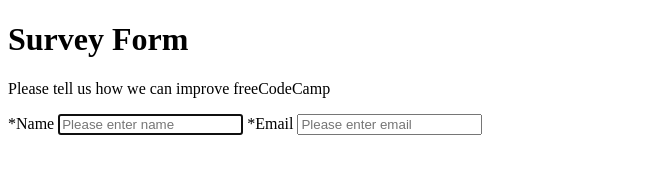
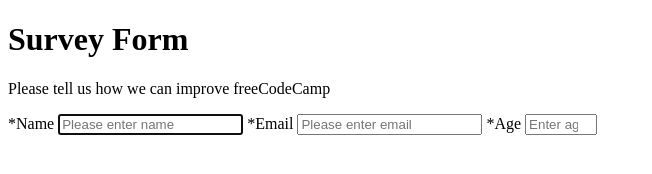
Before and after one commit to Pethaf/FCCSurveyPage, a plain HTML site: page index.html in a window 1280 px wide. Shown: the whole page, without its empty margins (0-652 px from the left). Drawn offline with Linux system fonts and the light colour scheme.

Commit message:
Pass third set of unit tests

```diff
--- a/index.html
+++ b/index.html
@@ -28,6 +28,13 @@
         required
         placeholder="Please enter email"
         >
+    <label for="number">*Age</label>
+    <input
+        type="number"
+        id="number"
+        min=0
+        max=1000
+        placeholder="Enter age">
 </form>
 </body>
 </html>
```
